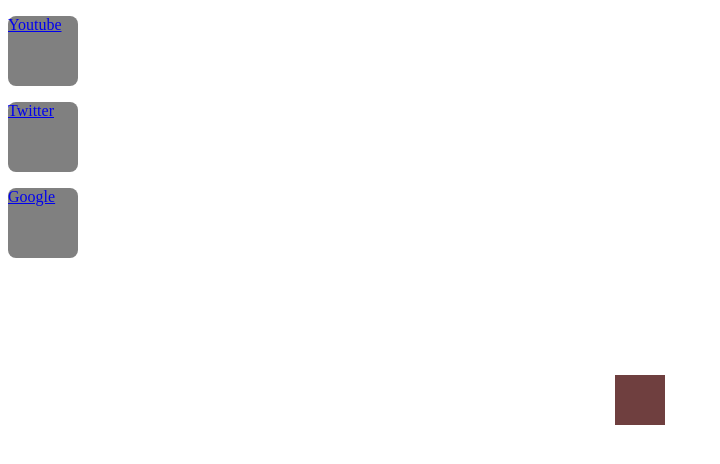
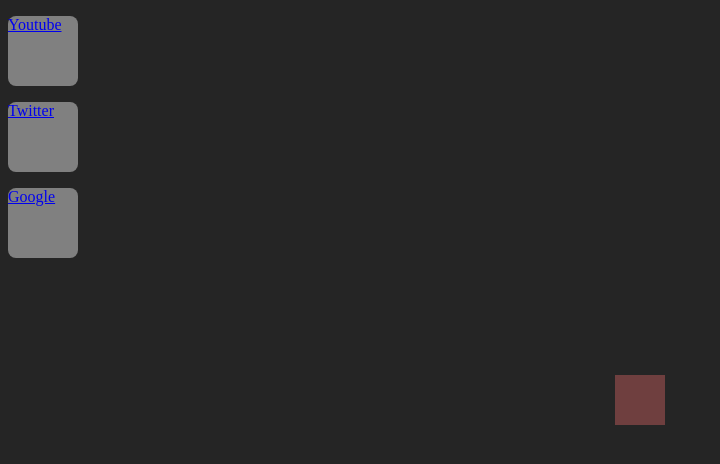
Before and after one commit to RayanBoughalia/CrashTest_WebSite, a plain HTML site: page index.html in a window 1280 px wide. Shown: the whole page, without its empty margins (0-720 px from the left). Drawn offline with Linux system fonts and the light colour scheme.

Commit message:
Backgroud color white to darkgrey

```diff
--- a/css/style.css
+++ b/css/style.css
@@ -1,3 +1,7 @@
+body {
+	background-color: rgb(37, 37, 37);
+}
+
 .sq1 {
     background: rgb(111, 63, 63);
 	position: absolute;
```
